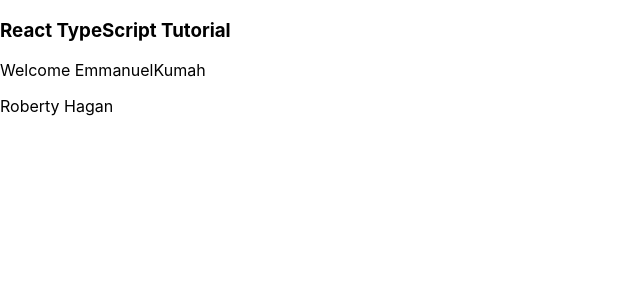
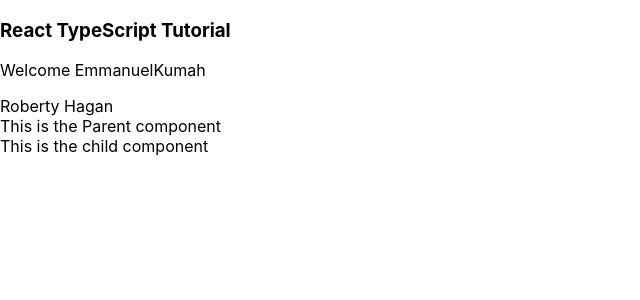
Before and after one commit to emmanuelkumah/react-typescript-tuts, a React (Create React App) app: page / in a window 1280 px wide. Shown: the top 300 px of the page, without its empty margins (0-640 px from the left). Built offline with nearby package versions, Linux system fonts and the light colour scheme.

Commit message:
Passing component as Props

```diff
--- a/src/App.tsx
+++ b/src/App.tsx
@@ -1,6 +1,8 @@
 import React from "react";
 import Users from "./components/TypingProps/Users";
 import Greetings from "./components/TypingProps/Greetings";
+import Parent from "./components/ComponentProps/Parent";
+import Child from "./components/ComponentProps/Child";
 
 function App() {
   //array of objects
@@ -14,6 +16,10 @@
       <h3>React TypeScript Tutorial</h3>
       <Greetings firstName="Emmanuel" lastName="Kumah" />
       <Users users={userDetails} />
+      {/* Using Component as Props */}
+      <Parent>
+        <Child />
+      </Parent>
     </div>
   );
 }
--- /dev/null
+++ b/src/components/ComponentProps/Child.tsx
@@ -0,0 +1,7 @@
+import React from "react";
+
+const Child = () => {
+  return <div>This is the child component</div>;
+};
+
+export default Child;
--- /dev/null
+++ b/src/components/ComponentProps/Parent.tsx
@@ -0,0 +1,12 @@
+import React from "react";
+
+const Parent = ({ children }: { children: React.ReactNode }) => {
+  return (
+    <div>
+      This is the Parent component
+      {children}
+    </div>
+  );
+};
+
+export default Parent;
```
